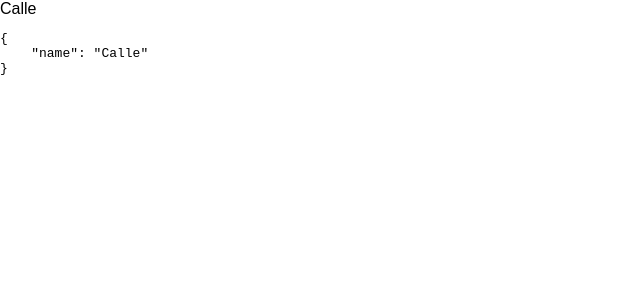
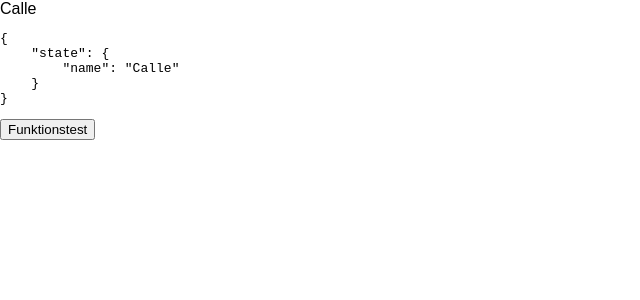
Before and after one commit to carsva/plantapp, a React (Create React App) app: page / in a window 1280 px wide. Shown: the top 300 px of the page, without its empty margins (0-640 px from the left). Built offline with nearby package versions, Linux system fonts and the light colour scheme.

Commit message:
Simplified Context structure

```diff
--- a/src/AppContext.js
+++ b/src/AppContext.js
@@ -10,7 +10,12 @@ export class AppProvider extends React.Component {
 
     render() {
       const value = {
-    ...this.state
+          state: {
+            ...this.state
+          },
+          test: () => {
+              alert('test');
+          }
       };
 
       return (
--- a/src/pages/Start.js
+++ b/src/pages/Start.js
@@ -5,10 +5,11 @@ class Start extends Component {
   render() {
     return (
       <AppConsumer>
-        {state => (
+        {(context) => (
           <div>
-            {state.name}
-            <pre>{JSON.stringify(state, null, 4)}</pre>
+            {context.state.name}
+            <pre>{JSON.stringify(context, null, 4)}</pre>
+            <button onClick={context.test}>Funktionstest</button>
           </div>
         )}
       </AppConsumer>
```
